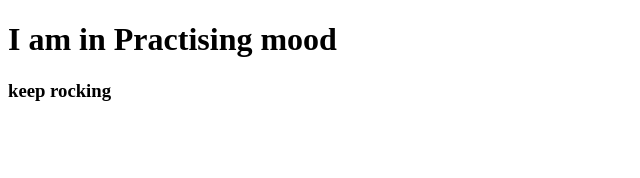
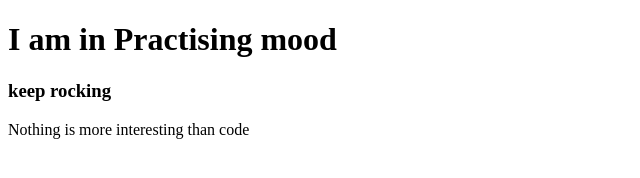
Before and after one commit to SajibBhattacharjee/my-fourth-repo, a plain HTML site: page index.html in a window 1280 px wide. Shown: the whole page, without its empty margins (0-640 px from the left). Drawn offline with Linux system fonts and the light colour scheme.

Commit message:
add paragraph

```diff
--- a/index.html
+++ b/index.html
@@ -9,5 +9,6 @@
 <body>
     <h1>I am in Practising mood</h1>
     <h3>keep rocking</h3>
+    <p>Nothing is more interesting than code</p>
 </body>
 </html>
```
